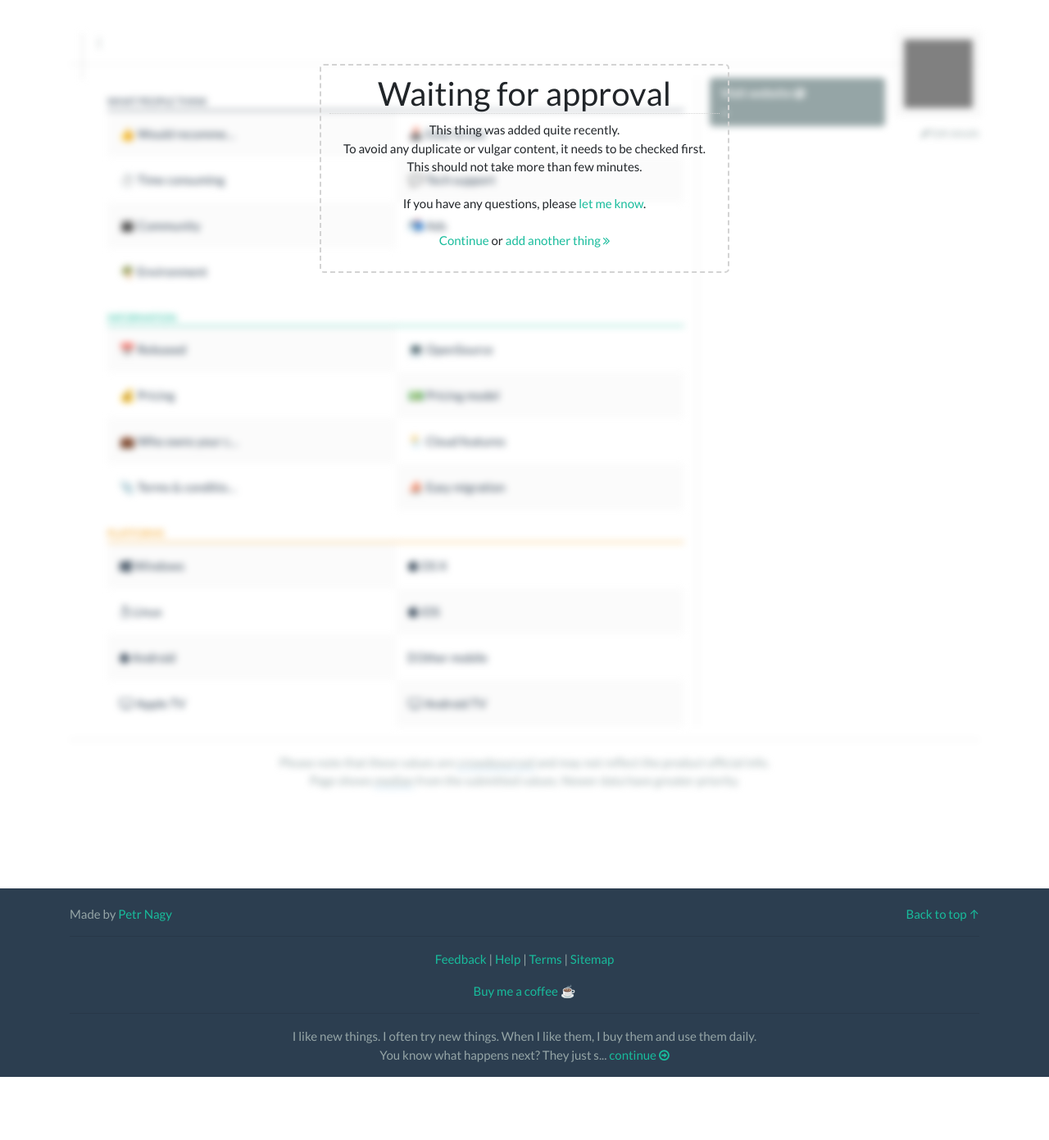
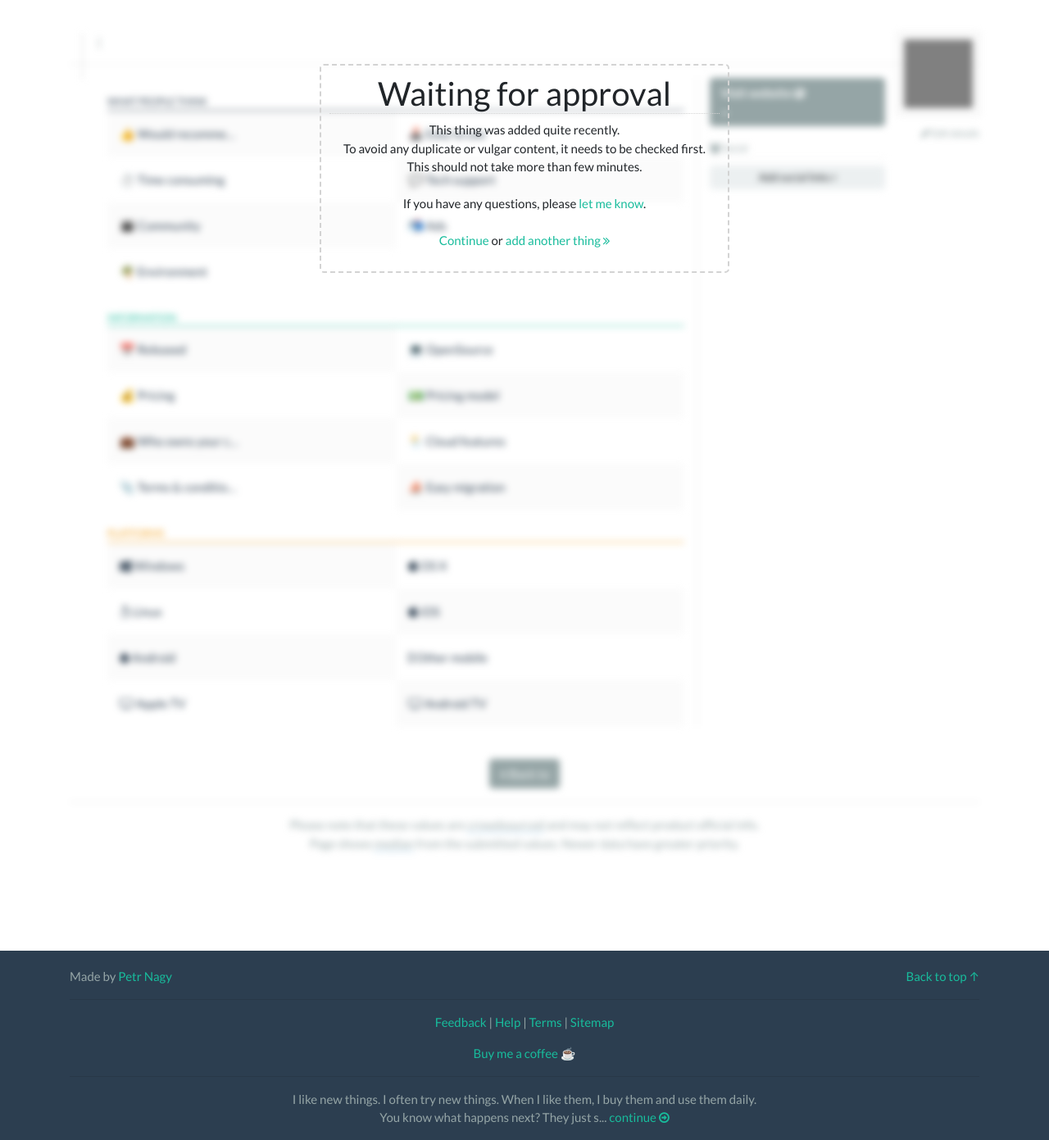
Before and after one commit to petrnagy/TrustworthyBiz, a PHP site: template views/thing.twig in a window 1280 px wide. Shown: the part 72-1463 px from the top of the page at 82% size. Before the commit the page ends 1386 px from the top, so only its background shows below. Run offline with PHP 8.4, Linux system fonts and the light colour scheme; the template is opened without the code that fills it, so the values that code supplies are empty; some libraries are stand-ins or nearby versions.

Commit message:
detail styles

```diff
--- a/views/edit_thing.twig
+++ b/views/edit_thing.twig
@@ -50,7 +50,7 @@
                     </div>
                     <small id="logoHelp" class="form-text text-muted">(<span class="red">*</span>) You can upload <i>.jpg</i>, <i>.png</i>, <i>.gif</i> or <i>.bmp</i> images</small>
                 </div>
-                <div class="col-lg-12"><hr class="barely-visible"></div>
+                <div class="col-lg-12" id="second"><hr class="barely-visible"></div>
                 <div class="form-group col-lg-12 col-md-12">
                     <label for="labels-input">Label(s)</label>
                     <input name="new[labels]" label="text" class="form-control" id="labels-input" aria-describedby="labelsHelp" placeholder="" value="" data-json="{{ jsonLabels }}" data-assigned="{{ jsonLabelsAssigned }}">
--- a/views/thing.twig
+++ b/views/thing.twig
@@ -57,8 +57,8 @@
                     <strong>Visit website</strong>&nbsp;<i class="fa fa-globe"></i><br />
                     <small>{{ helpers.clean_url(thing['homepage']) }}&nbsp;<i class="fa fa-angle-double-right"></i></small>
                 </a>
+                <p class="color-secondary"><small><i class="fa fa-users"></i>&nbsp;Social</small></p>
                 {% if thing['facebook'] is defined or thing['twitter'] is defined or thing['linkedin'] is defined or thing['instagram'] is defined %}
-                    <p class="color-secondary"><small><i class="fa fa-users"></i>&nbsp;Social</small></p>
                     {% if thing['facebook'] is defined %}
                         <a href="{{ thing['facebook'] }}" class="social-btn"><i class="fa fa-facebook-square"></i></a>
                     {% endif %}
@@ -71,6 +71,8 @@
                     {% if thing['instagram'] is defined %}
                         <a href="{{ thing['instagram'] }}" class="social-btn"><i class="fa fa-instagram"></i></a>
                     {% endif %}
+                {% else %}
+                    <a href="/thing/edit/{{ thing['id'] }}/#second" class="btn btn-sm btn-light btn-full">Add social links <i class="fa fa-angle-right"></i></a>
                 {% endif %}
                 {% if similar|length %}
                 <p class="color-secondary"><small><i class="fa fa-search"></i>&nbsp;Similar things</small></p>
@@ -87,9 +89,12 @@
                 {% endif %}
             </div>
         </div>
+        <p class="text-center detail-back">
+            <a href="{{ thing['categories'][0]['url'] }}" class="btn btn-secondary btn-detail-back"><i class="fa fa-angle-double-left"></i> Back to {{ thing['categories'][0]['name'] }}</a>
+        </p>
         <hr>
         <p class="color-secondary text-center mobile-small">
-            Please note that these values are <span title="Everyone can contribute" data-toggle="tooltip">crowdsourced</span> and may not reflect the product official info. <br />
+            Please note that these values are <span title="Everyone can contribute" data-toggle="tooltip">crowdsourced</span> and may not reflect product official info. <br />
             Page shows <span class="underline-info">median</span> from the submitted values. Newer data have greater priority.
         </p>
         <span class="hidden" itemprop="aggregateRating" itemscope itemtype="http://schema.org/AggregateRating">
--- a/web/css/app.css
+++ b/web/css/app.css
@@ -167,6 +167,7 @@ nav { z-index: 10; }
 #main-nav .selectize-input { width: 250px; }
 #main-nav input[type="text"], #main-nav .selectize-input { background-color: #35495d; border-color: #597ea2; color: white; }
 #main-nav input[type="text"]:focus {border-color: #ced4da; }
+.btn-detail-back { margin-top: 40px; }
 
 /* ~ ~ ~ ~ ~ ~ ~ ~ ~ ~ ~ ~ ~ ~ ~ ~ ~ ~ ~ ~ ~ ~ ~ ~ ~ ~ ~ ~ ~ ~ ~ ~ ~ ~ ~ ~ ~ ~ */
 
```
